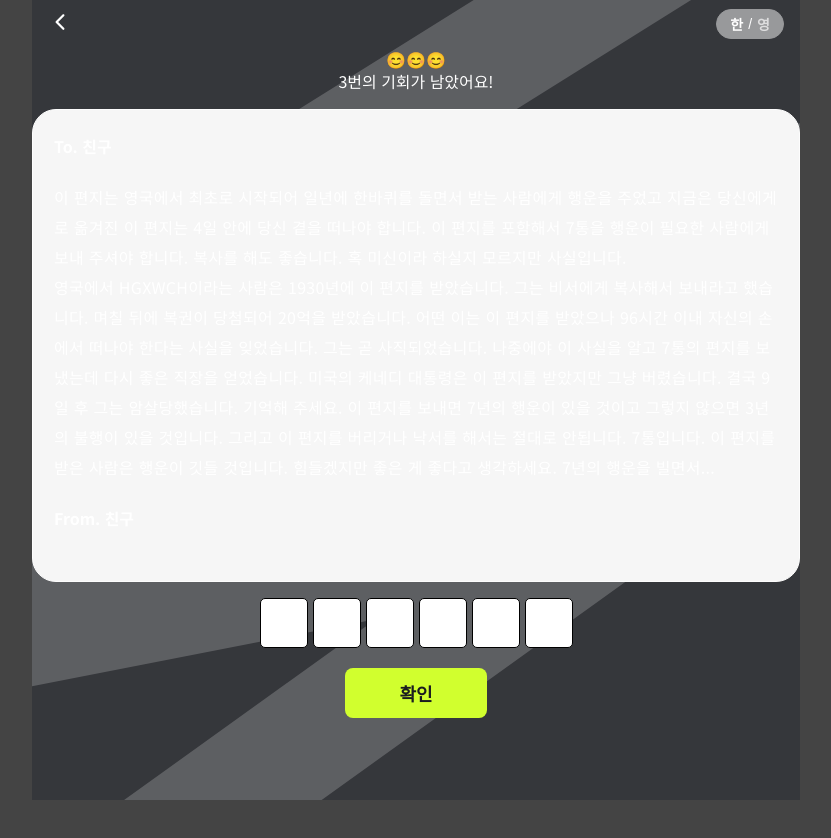
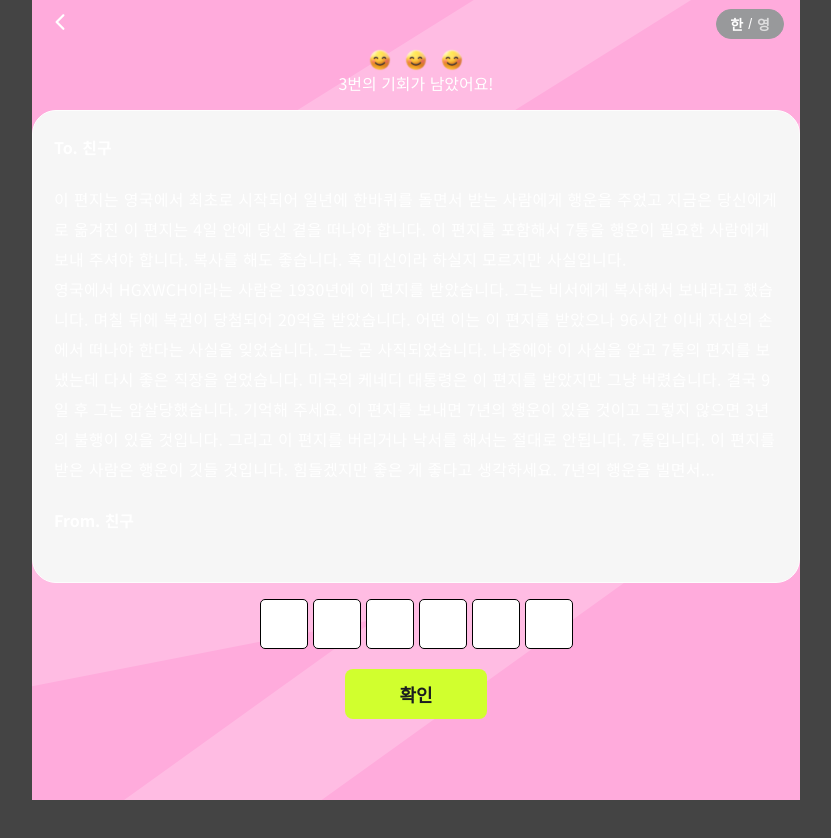
Before and after one commit to Catch-Letter/Catch-Letter-FE, a React (Vite) app: page /tryAnswer in a window 1280 px wide. Shown: the top 838 px of the page, without its empty margins (224-1055 px from the left). Built offline with nearby package versions, Linux system fonts and the light colour scheme.

Commit message:
feat: 남은 기회 이모지를 svg 이미지로 대체 (#20)

```diff
--- /dev/null
+++ b/src/assets/emoji/index.ts
@@ -0,0 +1,2 @@
+export { default as failedEmoji } from './failedEmoji.svg'
+export { default as successEmoji } from './successEmoji.svg'
--- a/src/components/try-Counter/TryCounter.styles.tsx
+++ b/src/components/try-Counter/TryCounter.styles.tsx
@@ -9,6 +9,7 @@ export const TryCounterStyle = css`
   .Emoji {
     display: flex;
     justify-content: center;
+    gap: 12px;
   }
 
   .Text {
--- a/src/components/try-Counter/TryCounter.tsx
+++ b/src/components/try-Counter/TryCounter.tsx
@@ -1,15 +1,24 @@
+import { failedEmoji, successEmoji } from '#/assets/emoji'
 import { TryCounterStyle } from '#/components/try-Counter/TryCounter.styles'
 
 interface TryCounterProps {
   chances: number
 }
 
-const emojis = ['😵', '😊', '😊😊', '😊😊😊']
+// const emojis = ['😵', '😊', '😊😊', '😊😊😊']
 
 const TryCounter: React.FC<TryCounterProps> = ({ chances }) => {
+  const emojiArray = Array(3 - chances)
+    .fill(failedEmoji)
+    .concat(Array(chances).fill(successEmoji))
+
   return (
     <div css={TryCounterStyle}>
-      <div className='Emoji'>{emojis[chances] || '😵'}</div>
+      <div className='Emoji'>
+        {emojiArray.map((emoji, index) => (
+          <img key={index} src={emoji} alt='emoji' width={24} height={24} />
+        ))}
+      </div>
       <p className='Text'>
         {chances === 0 ? '잠시 후 다시 시도해주세요' : `${chances}번의 기회가 남았어요!`}
       </p>
--- a/src/pages/tryAnswer/TryAnswer.tsx
+++ b/src/pages/tryAnswer/TryAnswer.tsx
@@ -28,7 +28,7 @@ const TryAnswer = () => {
 
   return (
     <>
-      <Background color='grey' />
+      <Background color='pink' />
       <BackHeader />
       <div css={TryAnswerStyle}>
         <TryCounter chances={chances} />
```
Also changed, not shown: src/assets/emoji/failedEmoji.svg (added), src/assets/emoji/successEmoji.svg (added).
